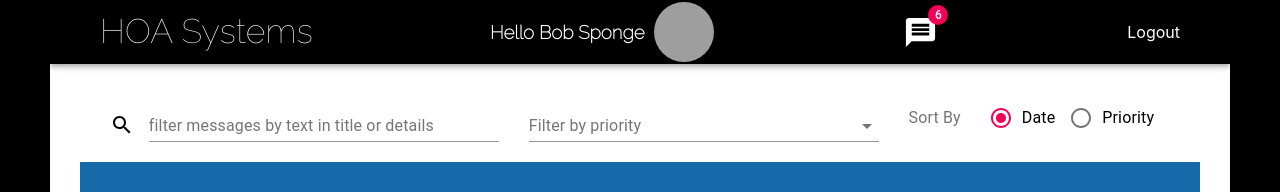
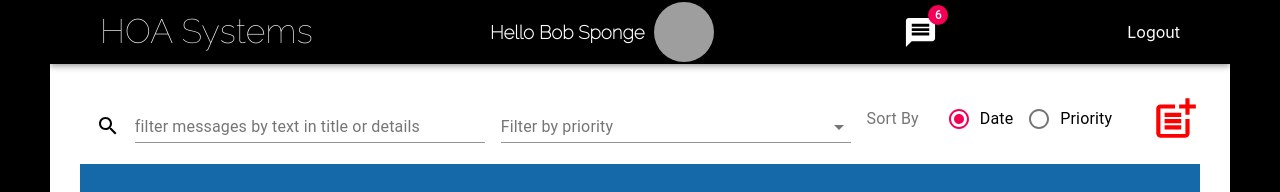
Before and after one commit to nogalasman/hoa-systems, a React (Create React App) app: page /#/messages in a window 1280 px wide. Shown: the top 192 px of the page. Built offline with nearby package versions, Linux system fonts and the light colour scheme; grey boxes are pictures that could not be loaded.

Commit message:
add new message modal

```diff
--- a/src/App.css
+++ b/src/App.css
@@ -6,7 +6,8 @@ html {
 
 .App {
     text-align: center;
-    height: calc(100vh - 50px);
+    height: calc(100% - 50px);
+    min-height: calc(100vh - 50px);
     border: 50px black solid;
     border-top: none;
 }
--- a/src/App.js
+++ b/src/App.js
@@ -27,9 +27,33 @@ function App() {
     setActiveUser(loggedinUser);
   }
 
+  function addMessage(title, details, priority, img) {
+    let maxId = 0;
+    if (comments.length > 0) {
+        maxId = Math.max(...comments.map(o => o.id));
+    }
+
+    const newMessage = {
+      "id": maxId + 1,
+      "createdBy": activeUser.id,
+      "createAt": getCurrentDateAsStr(),
+      "title": title,
+      "details": details,
+      "img": img,
+      "priority": ((priority === "alert") ? 1 : 2)
+    }
+
+    setMessages(messages.concat(newMessage));
+
+  }
+
   function addComment(messageId, txt) {
+    let maxId = 0;
+    if (comments.length > 0) {
+        maxId = Math.max(...comments.map(o => o.id));
+    }
     const newComment = {
-      "id": comments[comments.length - 1].id + 1,
+      "id": maxId + 1,
       "createdBy": activeUser.id,
       "createdAt": getCurrentDateAsStr(),
       "text": txt,
@@ -50,7 +74,8 @@ function App() {
           <Route exact path="/"><HomePage /></Route>
           <Route exact path="/login"><LoginPage users={users} onLogin={handleLogin}/></Route>
           <Route exact path="/signup"><SignupPage/></Route>
-          <Route exact path="/messages"><MessagesPage messages={messages} users={users} addComment={addComment} comments={comments}/></Route>
+          <Route exact path="/messages"><MessagesPage messages={messages} users={users}
+                  addComment={addComment} comments={comments} addMessage={addMessage}/></Route>
         </Switch>
       </HashRouter>
       </ActiveUserContext.Provider>
--- a/src/components/FilterMessage/FilterMessages.css
+++ b/src/components/FilterMessage/FilterMessages.css
@@ -1,3 +1,7 @@
+.c-filter-messages {
+    width: 95%;
+}
+
 .c-filter-messages form {
     display: flex;
     justify-content: space-evenly;
--- /dev/null
+++ b/src/components/NewMessageModal/NewMessageModal.js
@@ -0,0 +1,135 @@
+import { Button, Dialog, DialogActions, DialogContent, DialogTitle, Fab, FormControl, InputLabel, MenuItem, Select, TextField } from "@material-ui/core";
+import { useState } from 'react';
+import './NewMessageModal.css';
+import AddIcon from "@material-ui/icons/Add";
+import { makeStyles } from '@material-ui/core/styles';
+
+const useStyles = makeStyles((theme) => ({
+    dialog: {
+        backgroundColor: '#e8f4fc',
+    },
+    form: {
+        display: 'flex',
+        flexDirection: 'column',
+        margin: 'auto',
+        width: 'fit-content',
+        backgroundColor: '#e8f4fc'
+
+    },
+    formControl: {
+        marginTop: theme.spacing(2),
+        minWidth: 500,
+    },
+    formControlLabel: {
+        marginTop: theme.spacing(1),
+    },
+    imgPreview: {
+        width: 200,
+    },
+}));
+
+function NewMessageModal(props) {
+    const { show, handleClose, addMessage } = props;
+    const [title, setTitle] = useState("");
+    const [details, setDetails] = useState("");
+    const [priority, setPriority] = useState("alert");
+    const [img, setImg] = useState(null);
+
+    const classes = useStyles();
+
+    function closeModal() {
+        setTitle("");
+        setDetails("");
+        setPriority("alert");
+        setImg(null);
+        handleClose();
+    }
+
+    function handleFileChange(e) {
+        if (e.target.files.length === 1) {
+            setImg(e.target.files[0]);
+        } else {
+            setImg(null);
+        }
+    }
+
+    const imgURL = img ? URL.createObjectURL(img) : "";
+
+    function handleAddMessage() {
+        if ((title !== "") && (details !== "")) {
+            addMessage(title, details, priority, imgURL);
+        }
+
+        closeModal();
+    }
+
+    return (
+        <div className="c-new-message-modal">
+            <Dialog
+                open={show}
+                keepMounted
+                onClose={handleClose}
+                aria-labelledby="alert-dialog-slide-title"
+                aria-describedby="alert-dialog-slide-description"
+                fullWidth={true}
+                maxWidth={'md'}
+            >
+                <DialogTitle className={classes.dialog} id="alert-dialog-slide-title">Add A New Message</DialogTitle>
+                <DialogContent className={classes.dialog}>
+                    <form className={classes.form} noValidate>
+                        <FormControl className={classes.formControl}>
+                            <TextField id="message-title" variant="filled" label="Message Title" value={title} onChange={e => setTitle(e.target.value)} />
+                        </FormControl>
+                        <FormControl className={classes.formControl}>
+                            <TextField id="message-details" variant="filled" multiline rows={8} label="Message Details" value={details} onChange={e => setDetails(e.target.value)} />
+                        </FormControl>
+                        <FormControl className={classes.formControl}>
+
+                            <InputLabel id="filter-priority-label">Priority</InputLabel>
+                            <Select
+                                labelId="filter-priority-label"
+                                id="filter-priority" value={priority}
+                                onChange={(e) => setPriority(e.target.value)}
+                            >
+                                <MenuItem value="alert">Alert</MenuItem>
+                                <MenuItem value="information">Information</MenuItem>
+                            </Select>
+                        </FormControl>
+                        <FormControl className={classes.formControl}>
+                            <label htmlFor="upload-photo">
+                                <input
+                                    style={{ display: "none" }}
+                                    id="upload-photo"
+                                    name="upload-photo"
+                                    type="file"
+                                    accept="image/*"
+                                    onChange={handleFileChange}
+                                />
+                                <Fab
+                                    color="secondary"
+                                    size="small"
+                                    component="span"
+                                    aria-label="add"
+                                    variant="extended"
+                                >
+                                    <AddIcon /> Upload Image
+                                </Fab>
+                            </label>
+                        </FormControl>
+                        <img alt="new message" src={imgURL} className={classes.imgPreview} style={imgURL ? { "display": "block" } : { "display": "none" }}></img>
+                    </form>
+                </DialogContent>
+                <DialogActions className={classes.dialog}>
+                    <Button onClick={closeModal} variant="contained" color="secondary" type="button">
+                        Cancel
+          </Button>
+                    <Button onClick={handleAddMessage} variant="contained" color="primary" type="button">
+                        Add Message
+          </Button>
+                </DialogActions>
+            </Dialog>
+        </div>
+    );
+}
+
+export default NewMessageModal;
--- a/src/pages/HomePage/HomePage.css
+++ b/src/pages/HomePage/HomePage.css
@@ -3,7 +3,7 @@
     background-position: center;
     background-repeat: no-repeat;
     background-size: cover;
-    height: calc(100% - 64px);
+    height: calc(100vh - 114px);
     text-align: center;
 }
 
--- a/src/pages/LoginPage/LoginPage.css
+++ b/src/pages/LoginPage/LoginPage.css
@@ -3,7 +3,7 @@
     background-position: center;
     background-repeat: no-repeat;
     background-size: cover;
-    height: calc(100% - 64px);
+    height: calc(100vh - 114px);
     text-align: center;
 }
 
--- a/src/pages/MessagesPage/MessagePage.css
+++ b/src/pages/MessagesPage/MessagePage.css
@@ -34,3 +34,15 @@
     width: 100%;
     padding-top: 20px;
 }
+
+.p-messages .messages-container {
+    display: flex;
+    justify-content: space-between;
+    align-items: center;
+}
+
+.p-messages .add-msg-img {
+    width: 50px;
+    height: 50px;
+    color: red;
+}
--- a/src/pages/MessagesPage/MessagesPage.js
+++ b/src/pages/MessagesPage/MessagesPage.js
@@ -5,13 +5,16 @@ import FilterMessages from "../../components/FilterMessage/FilterMessages";
 import MessageCard from "../../components/MessageCard.js/MessageCard";
 import ActiveUserContext from "../../shared/ActiveUserContext";
 import './MessagePage.css';
+import PostAddIcon from '@material-ui/icons/PostAdd';
+import NewMessageModal from "../../components/NewMessageModal/NewMessageModal";
 
 function MessagesPage(props) {
     const activeUser = useContext(ActiveUserContext);
-    const { messages, users, comments, addComment } = props;
+    const { messages, users, comments, addComment, addMessage } = props;
     const [filter, setFilter] = useState("");
     const [filterPriority, setFilterPriority] = useState("");
     const [sortBy, setSortBy] = useState("date");
+    const [showModal, setShowModal] = useState(false);
 
     function filterBy(txt) {
         setFilter(txt);
@@ -59,10 +62,14 @@ function MessagesPage(props) {
     } else {
         return (
             <div className="p-messages">
-                <FilterMessages filterBy={name => filterBy(name)} filterByPriority={priority => filterByPriority(priority) } updSortBy={val => updSortBy(val)}></FilterMessages>
+                <div className="messages-container">
+                    <FilterMessages filterBy={name => filterBy(name)} filterByPriority={priority => filterByPriority(priority) } updSortBy={val => updSortBy(val)}></FilterMessages>
+                    <PostAddIcon className="add-msg-img" onClick={() => setShowModal(true)}/>
+                </div>
                 <dl className="accordion">
                     {messagesView()}
                 </dl>
+                <NewMessageModal show={showModal} handleClose={() => setShowModal(false)} addMessage={addMessage}/>
             </div>
         )
     }
```
Also changed, not shown: src/components/NewMessageModal/NewMessageModal.css (added), 1 other file (tests, documents, lock files or other folders).
